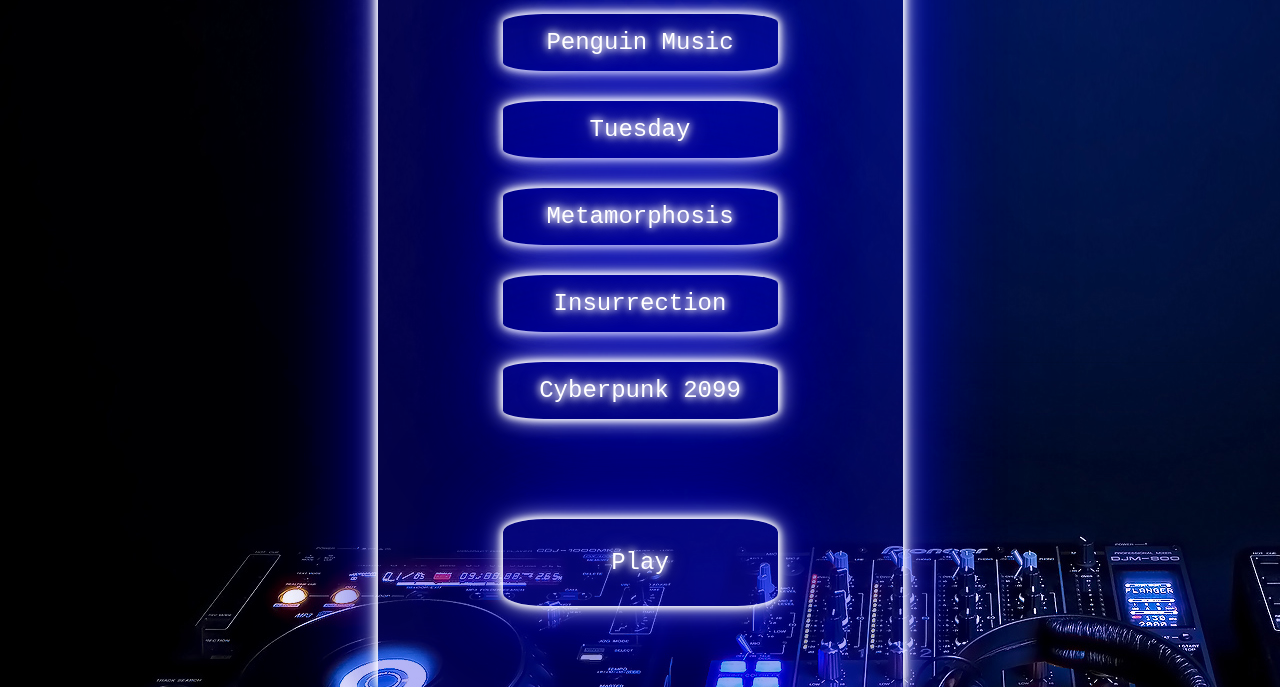
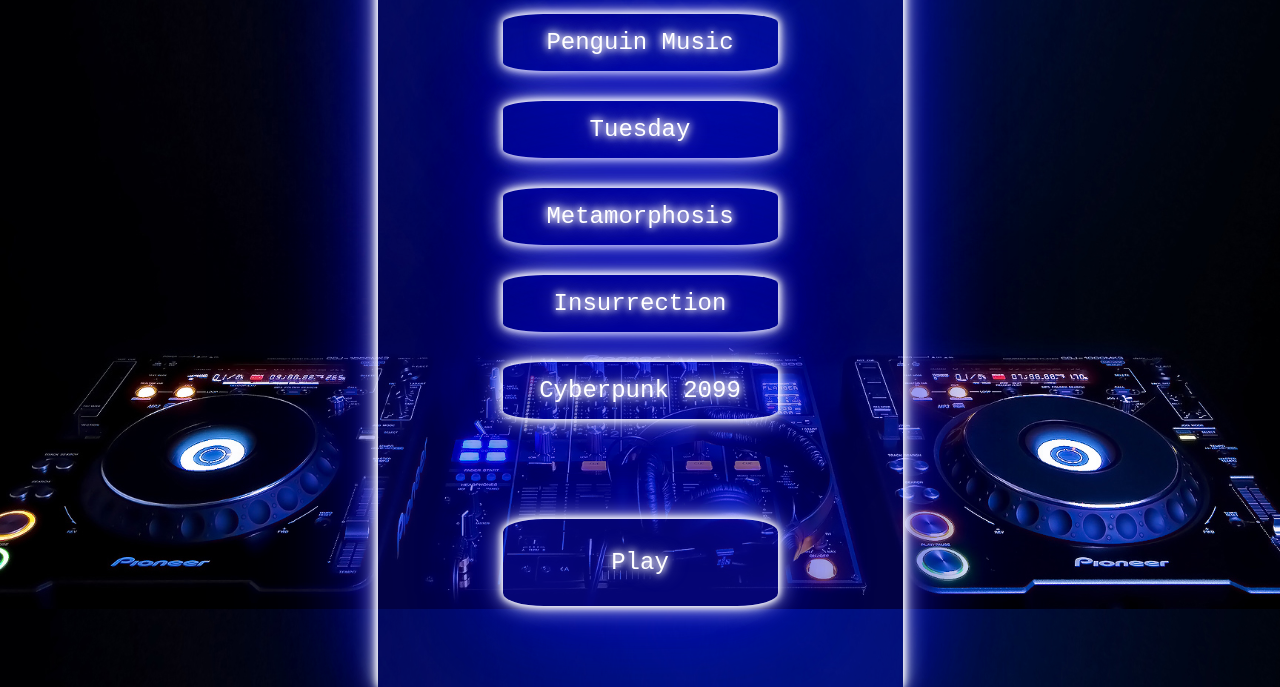
Before and after one commit to asbaxter/keyboard-hero-v2, a website: page public/index.html in a window 1280 px wide. Shown: the part 191-878 px from the top of the page. Drawn offline with Linux system fonts and the light colour scheme.

Commit message:
centered background

```diff
--- a/public/css/style.css
+++ b/public/css/style.css
@@ -2,7 +2,11 @@
     margin: 0;
 }
 body{
-    background-image: url("../assets/images/dj-wallpaper.jpg");
+    background: url("../assets/images/dj-wallpaper.jpg") no-repeat center center fixed;
+    -webkit-background-size: cover;
+    -moz-background-size: cover;
+    -o-background-size: cover;
+    background-size: cover;
     font-family: 'Courier New', Courier, monospace;
     color: #fff;
     text-shadow:
```
